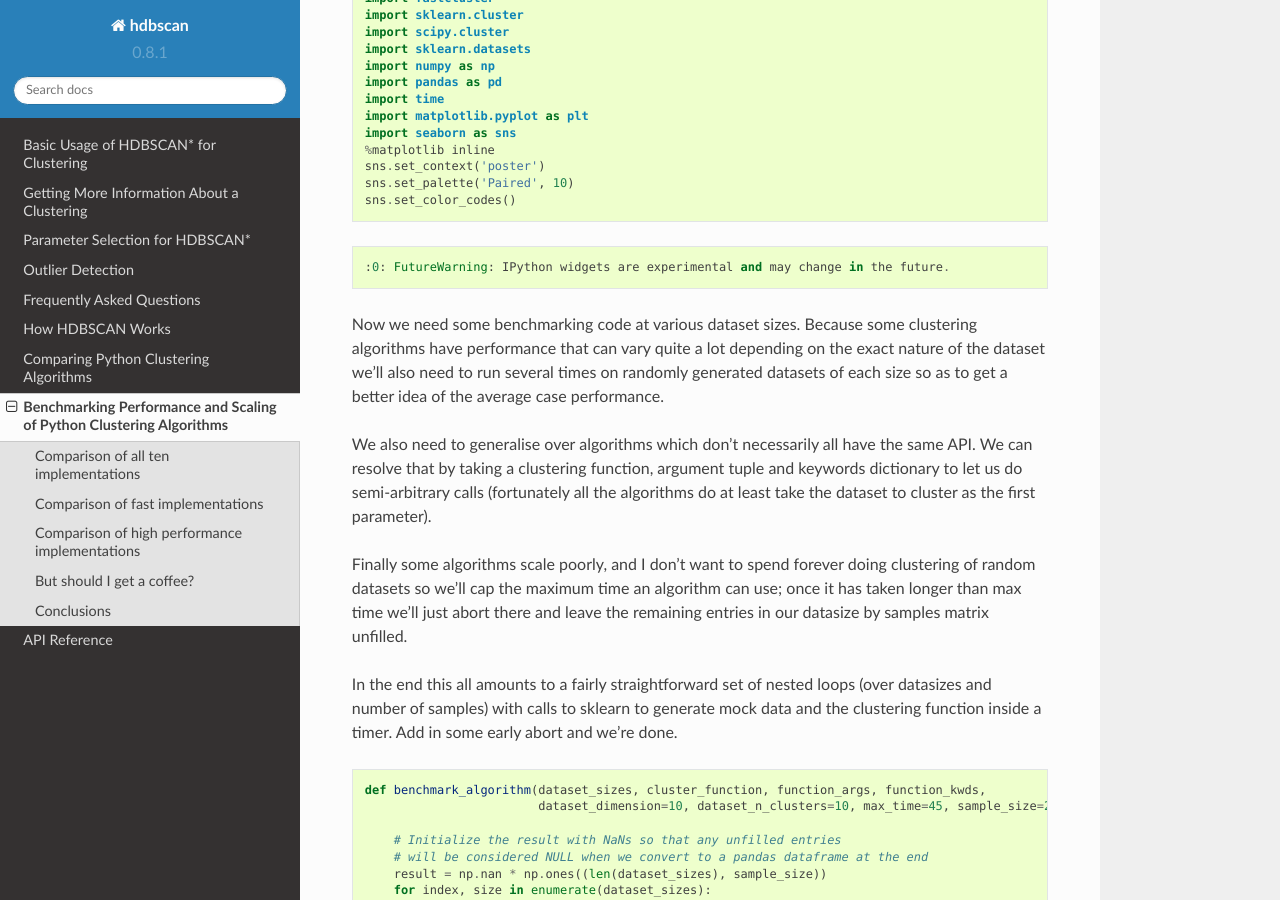
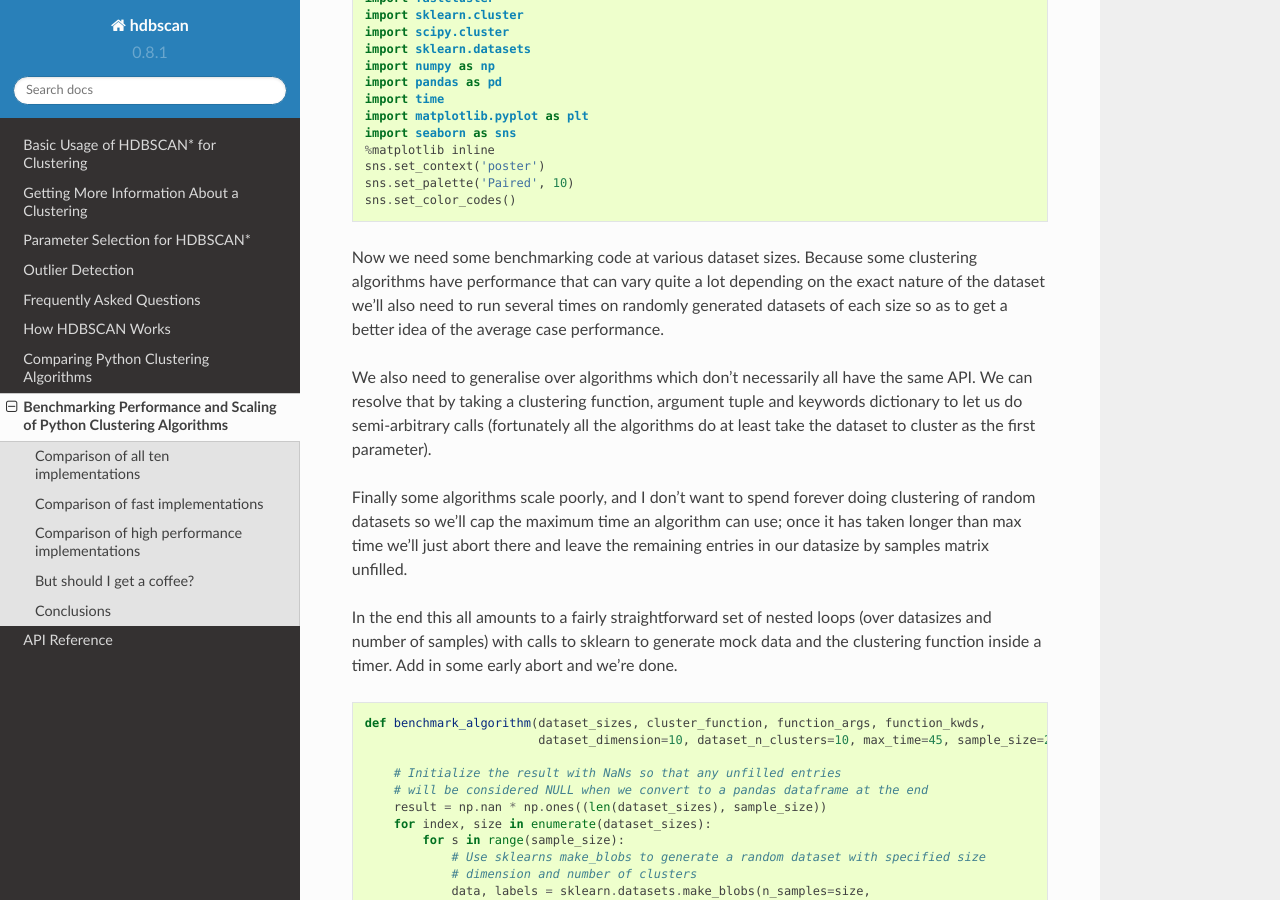
Before and after one commit to scikit-learn-contrib/hdbscan, a Sphinx documentation site: the page built from docs/performance_and_scalability.rst, in a window 1280 px wide and 900 px high, scrolled down 1045 px. Built offline with Sphinx 7.4.7 and the Read the Docs theme 2.0.0, drawn with Linux system fonts in a browser that asks for light colours; formulas are drawn with MathJax 3.

Commit message:
DOC : Remove warning output

```diff
--- a/docs/performance_and_scalability.rst
+++ b/docs/performance_and_scalability.rst
@@ -63,12 +63,6 @@ are doing more work to provide a better clustering.
     sns.set_context('poster')
     sns.set_palette('Paired', 10)
     sns.set_color_codes()
-
-
-.. parsed-literal::
-
-    :0: FutureWarning: IPython widgets are experimental and may change in the future.
-
 
 Now we need some benchmarking code at various dataset sizes. Because
 some clustering algorithms have performance that can vary quite a lot
```
